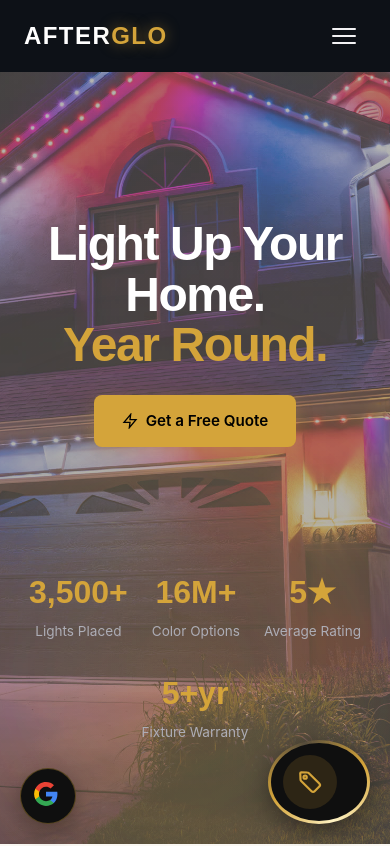
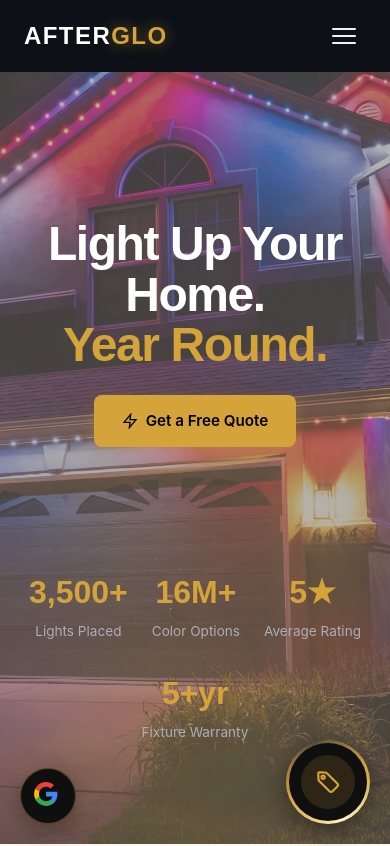
Before and after one commit to gamesum/gamesum.github.io, a plain HTML site: page docs/index.html in a window 390 px wide. Shown: the top 846 px of the page. Drawn offline with Linux system fonts and the light colour scheme; no server answers.

Commit message:
Fix oval-shaped deal badge on narrow screens
The flex gap between the icon and the (now-hidden) text wrapper still
reserved space even though its contents were display:none, stretching
the circle into an oval. Hide the wrapper span itself and zero the gap.

```diff
--- a/docs/index.html
+++ b/docs/index.html
@@ -606,7 +606,8 @@
     #dealBadgeBtn .db-cta { font-size: 0.85rem; font-weight: 700; letter-spacing: 0.06em; text-transform: uppercase; color: var(--accent); margin-top: 4px; }
     @media (max-width: 600px) {
       #dealBadgeBtn .db-label, #dealBadgeBtn .db-time, #dealBadgeBtn .db-cta { display: none; }
-      #dealBadgeBtn { padding: 12px; border-radius: 50%; }
+      #dealBadgeBtn > span:last-child { display: none; }
+      #dealBadgeBtn { padding: 12px; border-radius: 50%; gap: 0; }
     }
 
     #dealPanel {
```
Also changed, not shown: docs/about.html (+1 -1 lines), docs/gallery.html (+1 -1 lines), docs/permanent-lights.html (+1 -1 lines), docs/seasonal-lights.html (+1 -1 lines).
